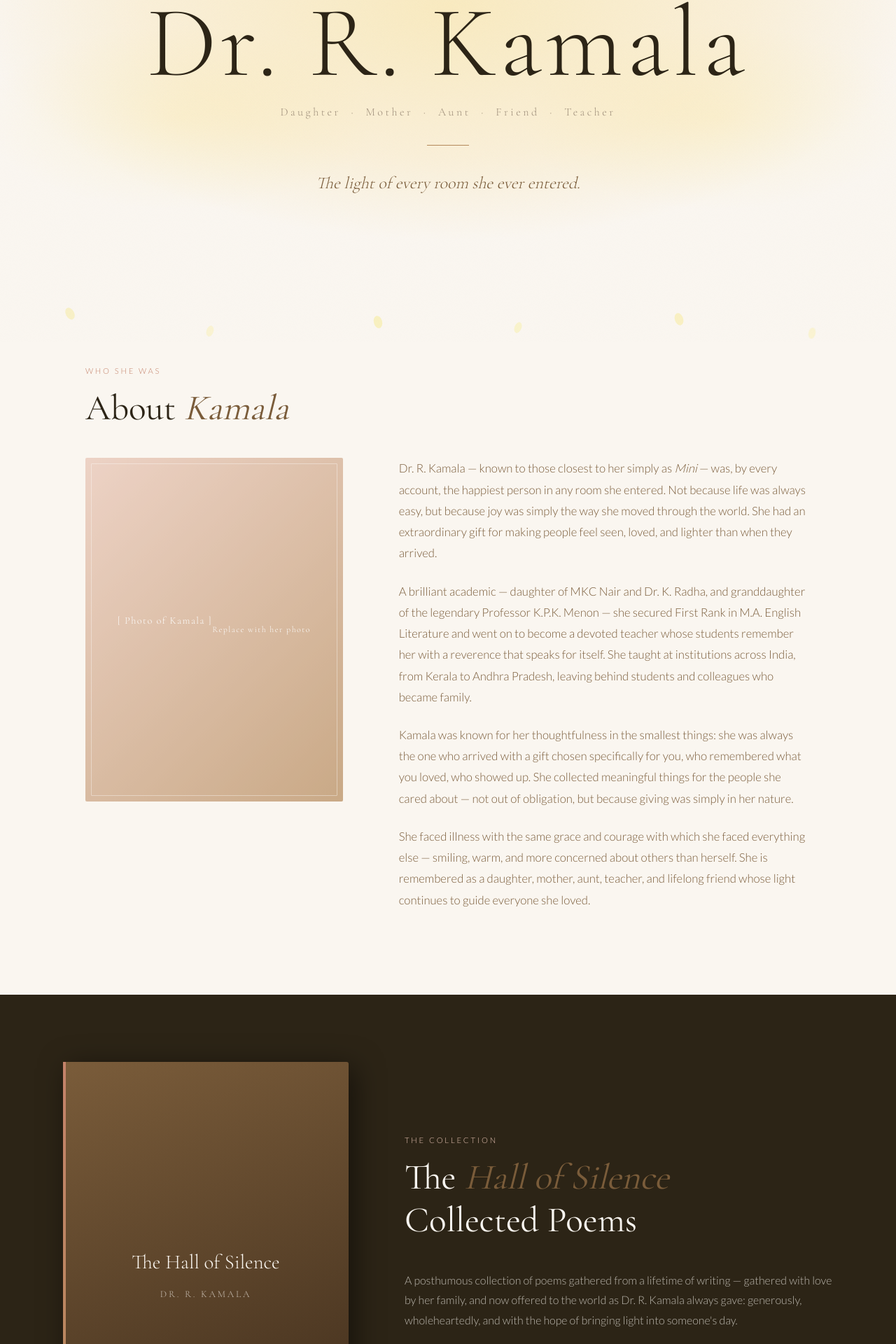
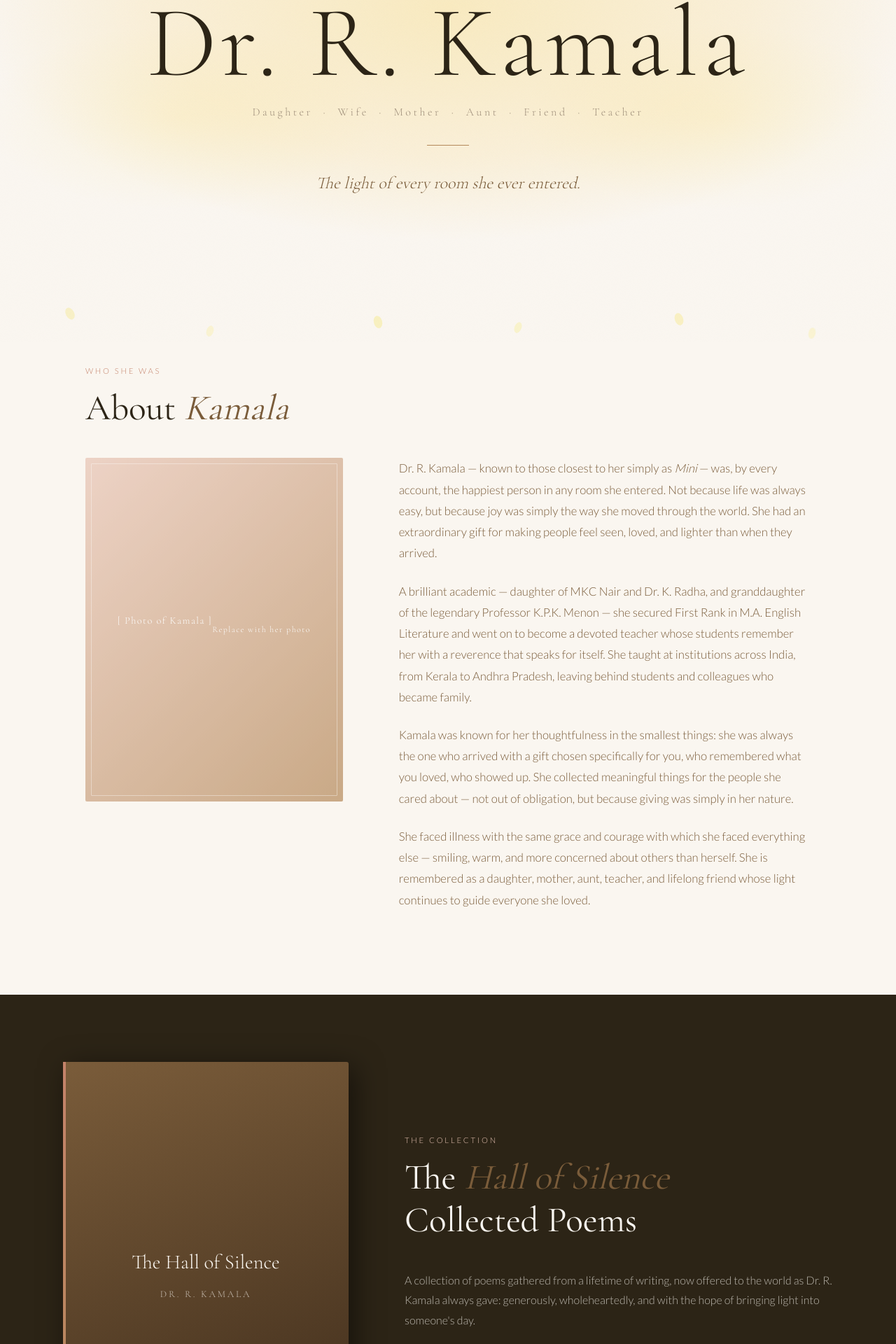
Before and after one commit to sruthisreelatha5/dr-kamala, a Next.js app: page / in a window 1280 px wide. Shown: the part 312-2232 px from the top of the page at 70% size. Built offline with nearby package versions, Linux system fonts and the light colour scheme.

Commit message:
feat: update Hero and Book components
Add "Wife" to Hero section and revise Book description text

```diff
--- a/src/components/Book/Book.tsx
+++ b/src/components/Book/Book.tsx
@@ -21,9 +21,8 @@ export default function Book() {
 						Collected Poems
 					</h2>
 					<p className={styles.bookDescription}>
-						A posthumous collection of poems gathered from a lifetime of writing — gathered with
-						love by her family, and now offered to the world as Dr. R. Kamala always gave:
-						generously, wholeheartedly, and with the hope of bringing light into someone&apos;s day.
+						A collection of poems gathered from a lifetime of writing, now offered to the world as
+						Dr. R. Kamala always gave: generously, wholeheartedly, and with the hope of bringing light into someone&apos;s day.
 					</p>
 					<p className={styles.bookDescription}>
 						This book is a gift to all who knew her, and a beautiful introduction for all who did
--- a/src/components/Hero/Hero.tsx
+++ b/src/components/Hero/Hero.tsx
@@ -8,7 +8,7 @@ export default function Hero() {
 			<KannikonnaArt />
 			<h1 className={styles.heroName}>Dr. R. Kamala</h1>
 			<p className={styles.heroYears}>
-				Daughter &nbsp;&middot;&nbsp; Mother &nbsp;&middot;&nbsp; Aunt &nbsp;&middot;&nbsp; Friend
+				Daughter &nbsp;&middot;&nbsp; Wife &nbsp;&middot;&nbsp; Mother &nbsp;&middot;&nbsp; Aunt &nbsp;&middot;&nbsp; Friend
 				&nbsp;&middot;&nbsp; Teacher
 			</p>
 			<div className={styles.heroDivider} />
```
